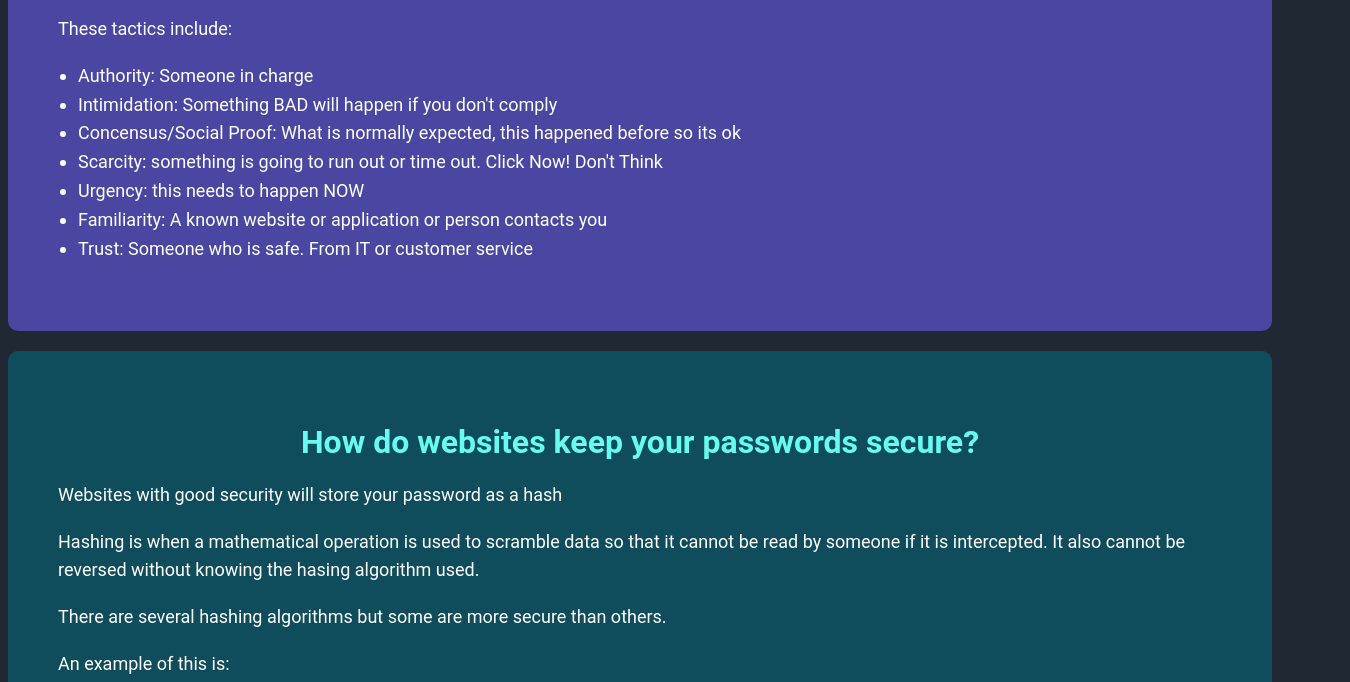
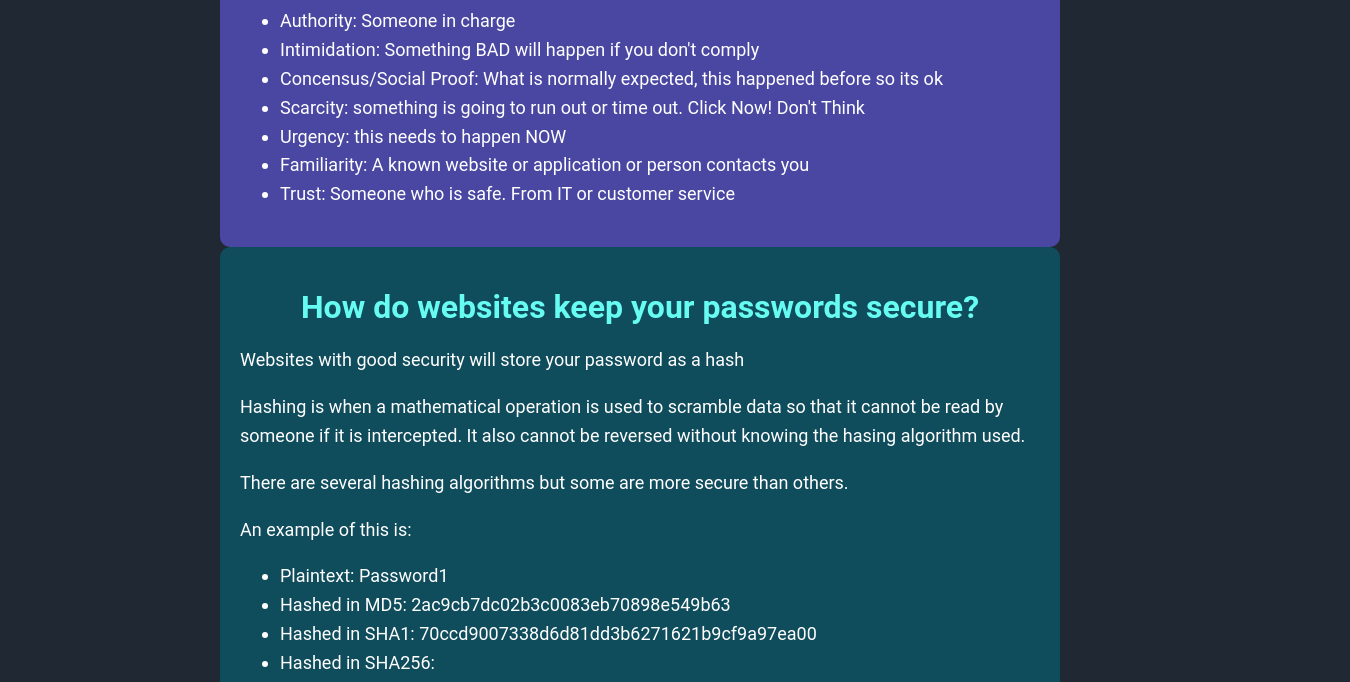
Before and after one commit to aegraves1/BUI401Project.github.io, a plain HTML site: page resources.html in a window 1280 px wide. Shown: the part 593-1275 px from the top of the page, 1350 px wide, since content can reach past the window. Drawn offline with Linux system fonts and the light colour scheme.

Commit message:
Update resources.html

```diff
--- a/resources.html
+++ b/resources.html
@@ -15,13 +15,32 @@
             font-family: "Roboto", sans-serif;
             background-color: #1f2833;
             color: white;
+
         }
 
         .section {
-            padding: 50px;
+            padding: 20px;
             margin: 20px 0;
             border-radius: 10px;
+            max-width: 800px;
+            margin: auto;
         }
+
+        h1 {
+            color: #66fcf1;
+            text-align: center;
+            margin-bottom: 20px;
+        }
+
+        p,
+        ul {
+            color: #ffffff;
+            font-size: 18px;
+            line-height: 1.6;
+            text-wrap: pretty;
+            overflow: auto;
+        }
+
 
         #websites {
             background-color: #0b4f6c;
@@ -35,6 +54,10 @@
             background-color: #0f4c5c;
         }
 
+        #hash li {
+            text-wrap: pretty;
+        }
+
         #malware {
             background-color: #2a9d8f;
         }
@@ -43,19 +66,6 @@
             color: #66fcf1;
             text-align: center;
             margin-bottom: 20px;
-        }
-
-        p {
-            color: #ffffff;
-            font-size: 18px;
-            line-height: 1.6;
-        }
-
-        ul {
-            color: #ffffff;
-            font-size: 18px;
-            line-height: 1.6;
-            padding-left: 20px;
         }
 
         #websites a {
```
